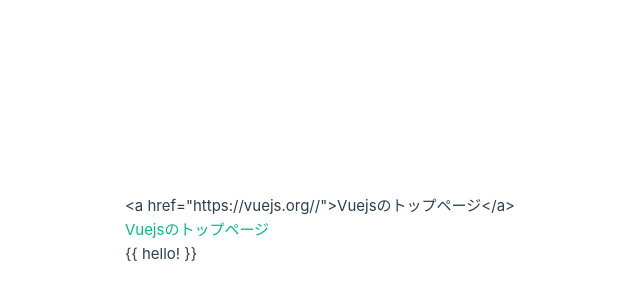
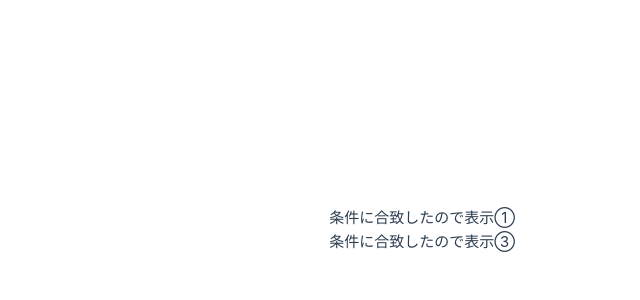
Before and after one commit to takatoshi-tenko/vue-folder, a Vue app in the folder vue3/hello-vue/: page / in a window 1280 px wide. Shown: the part 170-470 px from the top of the page, without its empty margins (125-765 px from the left). Built offline with nearby package versions, Linux system fonts and the light colour scheme.

Commit message:
リスト6.1 条件分岐の基礎v-if

```diff
--- a/vue3/hello-vue/src/App.vue
+++ b/vue3/hello-vue/src/App.vue
@@ -1,15 +1,21 @@
 <script setup lang="ts">
-import { ref } from 'vue'
+import { ref, computed } from 'vue'
 
-const htmlStr = ref('<a href="https://vuejs.org//">Vuejsのトップページ</a>')
+const number = ref(80)
+const showOrNot = computed((): boolean => {
+  let showOrNot = false
+  const rand = Math.round(Math.random() * 100)
+  if (rand >= 50) {
+    showOrNot = true
+  }
+  return showOrNot
+})
 </script>
 
 <template>
   <div>
-    {{ htmlStr }}
-    <section v-html="htmlStr"></section>
-    <div v-pre>
-      <p v-on:click="showHello">{{ hello! }}</p>
-    </div>
+    <p v-if="number >= 50">条件に合致したので表示①</p>
+    <p v-if="Math.round(Math.random() * 100) >= 50">条件に合致したので表示②</p>
+    <p v-if="showOrNot">条件に合致したので表示③</p>
   </div>
 </template>
```
